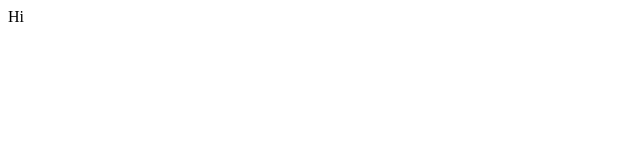
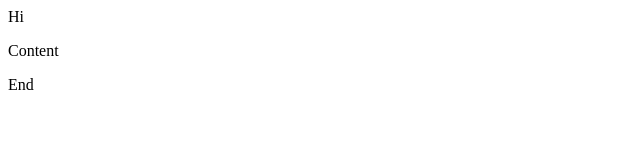
Before and after one commit to nvs37/demo, a plain HTML site: page index.html in a window 1280 px wide. Shown: the full height of the page, 0-640 px from the left. Drawn offline with Linux system fonts and the light colour scheme.

Commit message:
final  commit

```diff
--- a/index.html
+++ b/index.html
@@ -1 +1,3 @@
 <p>Hi</p>
+<p>Content</p>
+<p>End</p>
```
